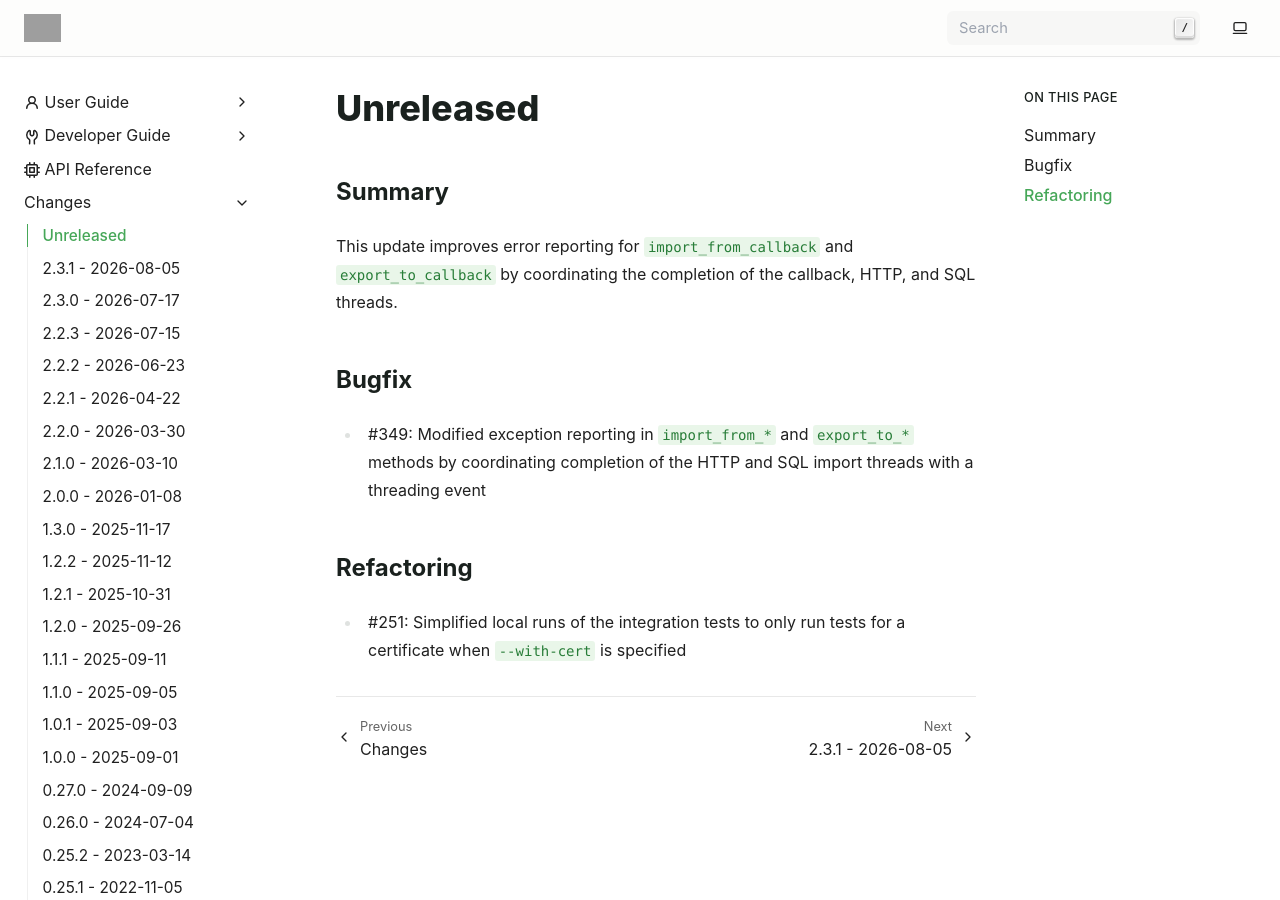
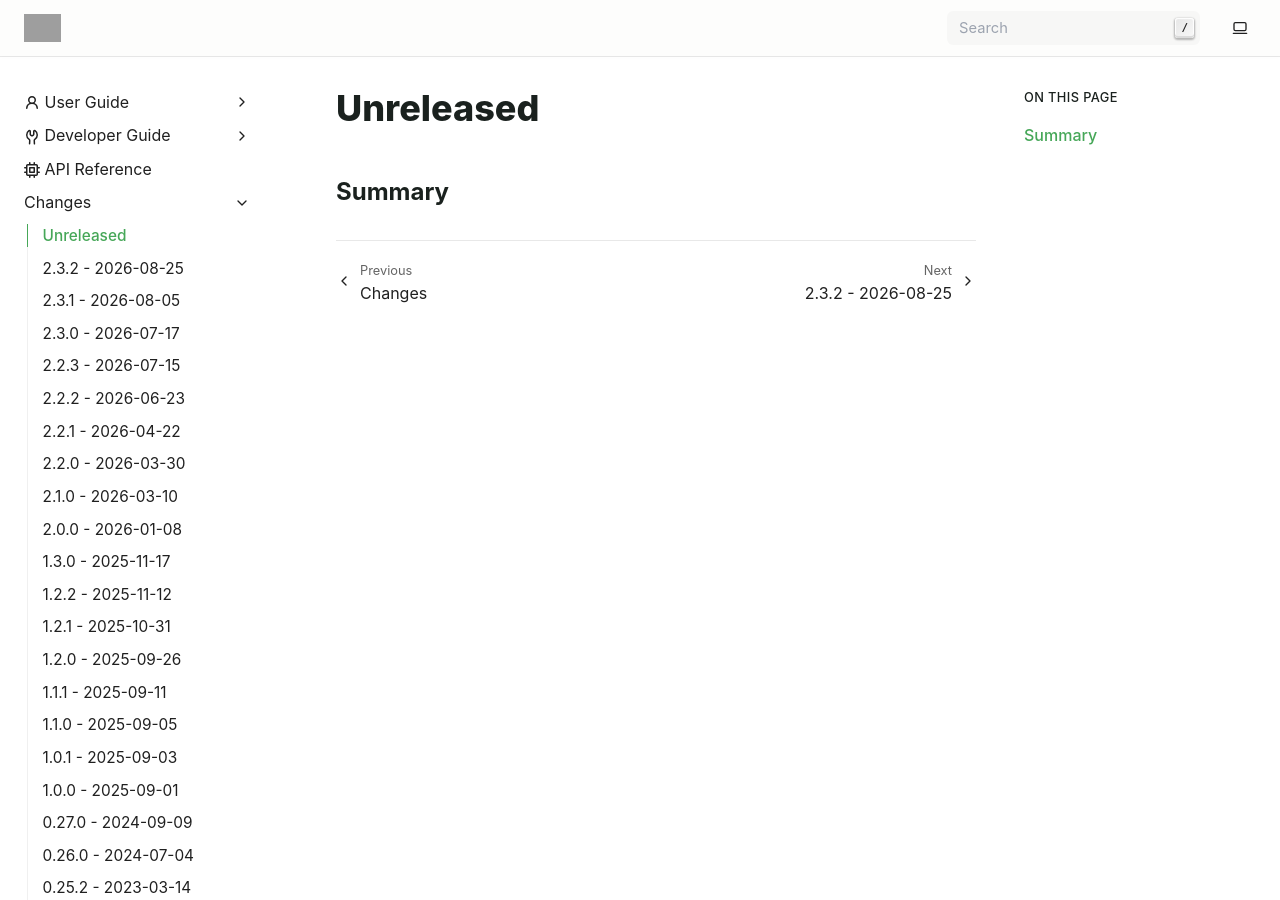
Before and after one commit to exasol/pyexasol, a Sphinx documentation site: the page built from doc/changes/unreleased.md, in a window 1280 px wide and 900 px high. Built offline with Sphinx 7.4.7, drawn with Linux system fonts in a browser that asks for light colours; grey boxes are pictures that could not be loaded.

```diff
--- a/doc/changes/unreleased.md
+++ b/doc/changes/unreleased.md
@@ -1,15 +1,3 @@
 # Unreleased
 
 ## Summary
-
-This update improves error reporting for ``import_from_callback`` and
-``export_to_callback`` by coordinating the completion of the callback, HTTP, and SQL
-threads.
-
-## Bugfix
-
-* #349: Modified exception reporting in `import_from_*` and `export_to_*` methods by coordinating completion of the HTTP and SQL import threads with a threading event
-
-## Refactoring
-
-* #251: Simplified local runs of the integration tests to only run tests for a certificate when `--with-cert` is specified
--- a/pyproject.toml
+++ b/pyproject.toml
@@ -1,6 +1,6 @@
 [project]
 name = "pyexasol"
-version = "2.3.1"
+version = "2.3.2"
 description = "Exasol python driver with extra features"
 authors = [
     { name = "Vitaly Markov", email = "wild.desu@gmail.com" },
```
Also changed, not shown: doc/changes/changelog.md (+2 -0 lines), doc/changes/changes_2.3.2.md (added, +15 -0 lines).
